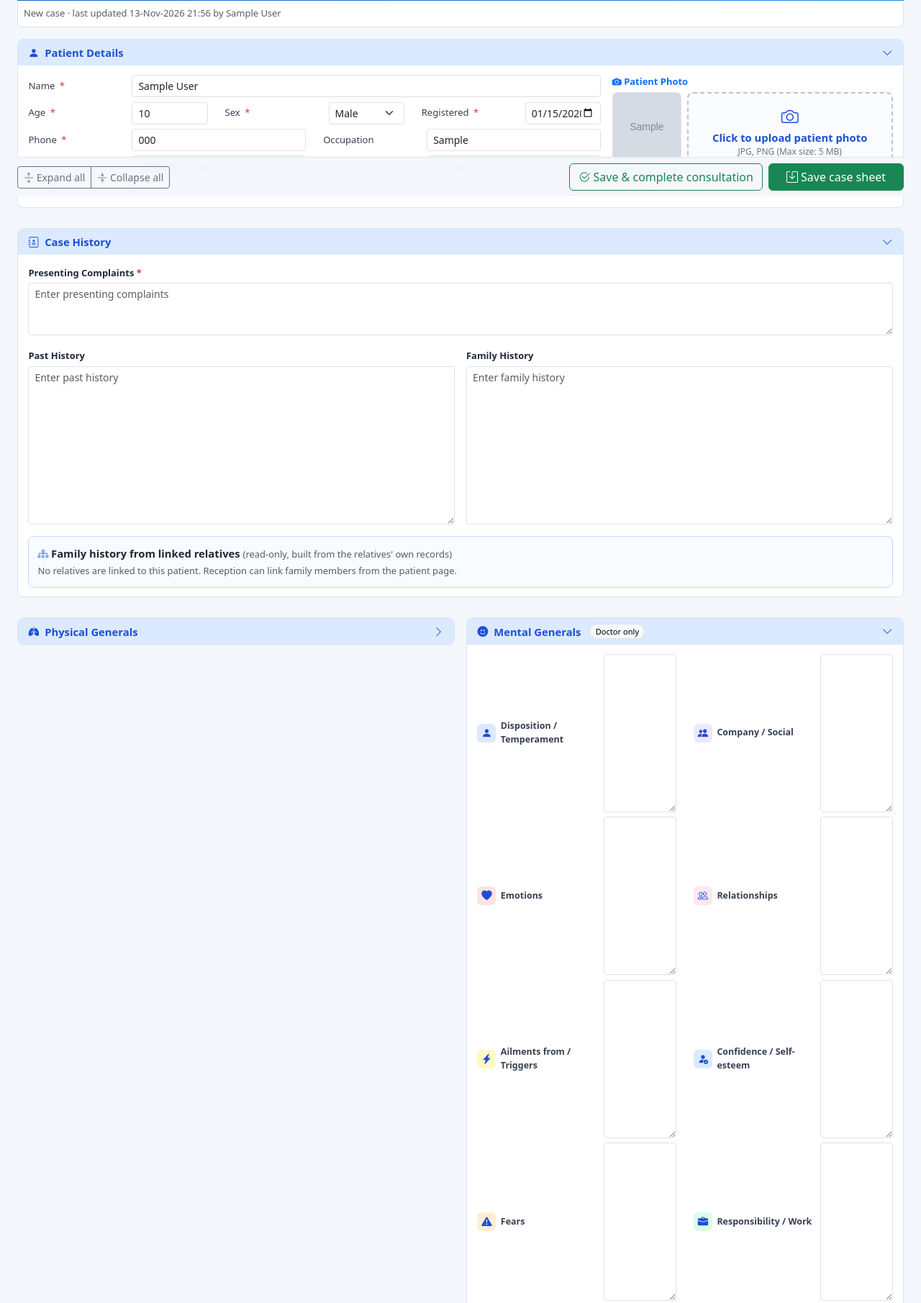
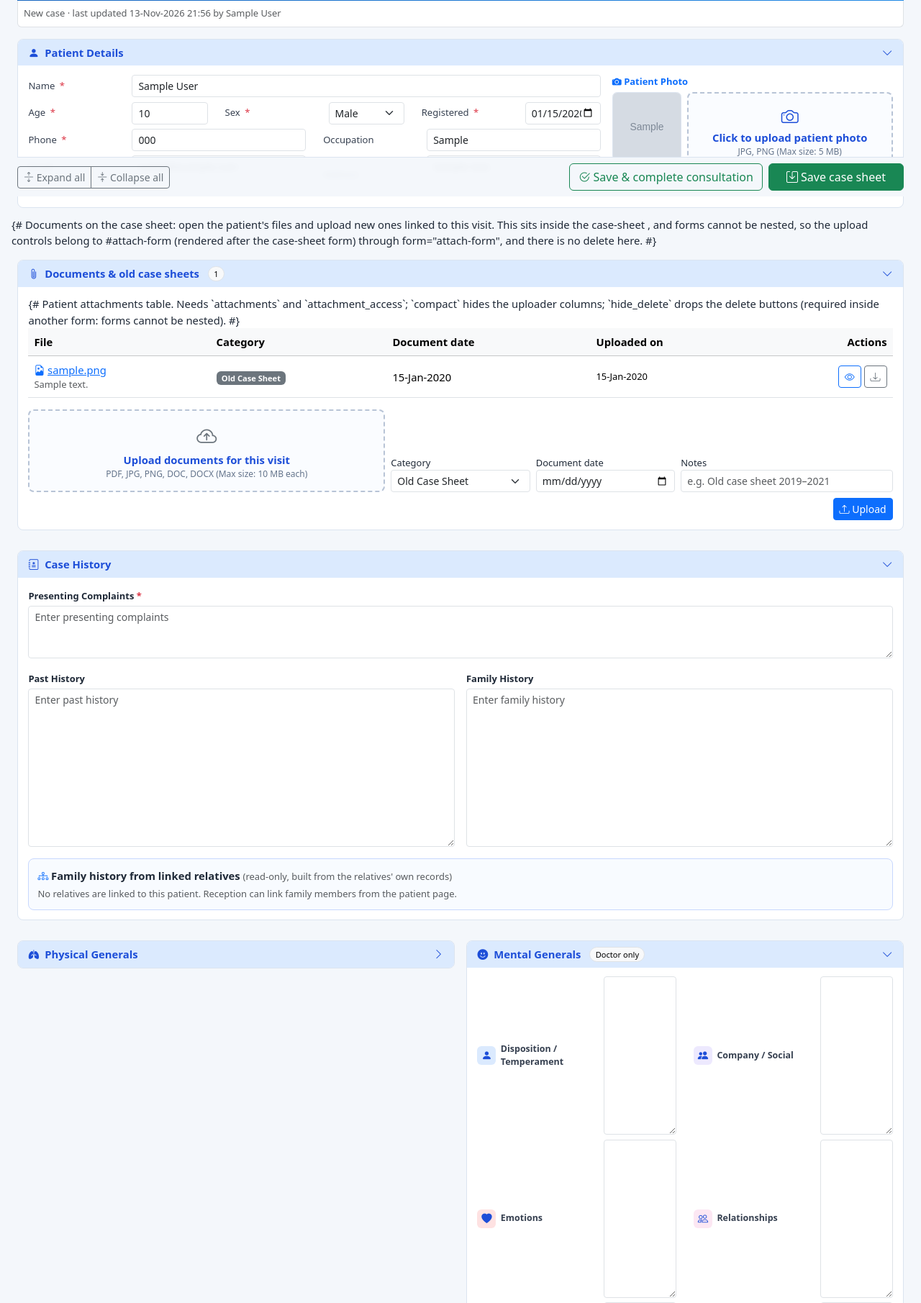
Before and after one commit to Akshith-2007/hamsahomeopathy, a Django app: page /visits/1/ in a window 1280 px wide. Shown: the part 527-2338 px from the top of the page at 72% size. Run offline with Django 5.2, Linux system fonts and the light colour scheme; a user stored in the database is signed in; data comes from the database, SQL or seed files in the repository; tables that the repository leaves empty hold one stand-in row (values such as "Sample post"); grey boxes marked "Sample" are stand-in pictures; data that the repository does not hold is empty; parts of the project's set-up code (start-up, migrations or seed data) failed here and were passed over; some libraries are stand-ins or nearby versions.

Commit message:
Case sheet: Documents panel to view and upload files during the visit
Sits right below Patient Details. Uploads go through fetch() so unsaved
case-sheet notes are kept, and are linked to the current visit. The upload
controls belong to a separate form (no nested forms); deleting stays on the
patient page.

Co-Authored-By: Claude Opus 5.5 <noreply@anthropic.com>

```diff
--- a/clinic/views.py
+++ b/clinic/views.py
@@ -9,6 +9,7 @@ from django.db import transaction
 from django.db.models import Case, Count, IntegerField, Prefetch, Q, Value, When
 from django.http import HttpResponse, JsonResponse
 from django.shortcuts import get_object_or_404, redirect, render
+from django.template.loader import render_to_string
 from django.urls import reverse
 from django.utils import timezone
 from django.utils.http import url_has_allowed_host_and_scheme
@@ -584,14 +585,23 @@ def attachment_upload(request, patient_pk):
     if request.POST.get("visit", "").isdigit():
         visit = m.Visit.objects.filter(pk=request.POST["visit"], patient=patient).first()
     errors += attachsvc.validate_uploads(files, request.user, category, document_date)
+    # The case sheet uploads with fetch() so the doctor's unsaved notes on that page are kept.
+    wants_json = request.headers.get("x-requested-with") == "fetch"
     if errors:
+        if wants_json:
+            return JsonResponse({"ok": False, "errors": errors}, status=400)
         for error in errors:
             messages.error(request, error)
         return redirect(back)
     created = attachsvc.attach(patient, files, category=category, description=request.POST.get("description", "").strip(),
                                document_date=document_date, visit=visit)
-    messages.success(request, f"{len(created)} file{'s' if len(created) != 1 else ''} attached to "
-                              f"{patient.full_name}'s record.")
+    message = f"{len(created)} file{'s' if len(created) != 1 else ''} attached to {patient.full_name}'s record."
+    if wants_json:
+        context = _attachments_context(request, patient)
+        html = render_to_string("clinic/_attachments.html", {**context, "compact": True, "hide_delete": True},
+                                request=request)
+        return JsonResponse({"ok": True, "message": message, "count": len(context["attachments"] or []), "html": html})
+    messages.success(request, message)
     return redirect(back)
 
 
--- a/static/js/case_record.js
+++ b/static/js/case_record.js
@@ -29,7 +29,7 @@
       files.forEach((f) => transfer.items.add(f));
       input.files = transfer.files;
       show();
-      markDirty();
+      markDirty({ target: input });
     });
   });
 
@@ -277,8 +277,9 @@
 
   /* --------------------------------------------------- unsaved changes */
   let dirty = false;
-  function markDirty() { dirty = true; }
   const recordForm = document.getElementById("case-record");
+  // The Documents panel sits inside the case sheet but belongs to #attach-form; it isn't an unsaved edit.
+  function markDirty(e) { if (!e || e.target.form === recordForm) dirty = true; }
   if (recordForm) {
     recordForm.addEventListener("input", markDirty);
     recordForm.addEventListener("change", markDirty);
@@ -287,4 +288,36 @@
       if (dirty) { e.preventDefault(); e.returnValue = ""; }
     });
   }
+
+  /* --------------------------------------------------- documents: upload without leaving the case sheet */
+  const attachForm = document.getElementById("attach-form");
+  const docs = document.getElementById("visit-documents");
+  if (attachForm && docs) {
+    const status = docs.querySelector("[data-attach-status]");
+    const submit = docs.querySelector("[data-attach-submit]");
+    const say = (text, cls) => { status.textContent = text; status.className = `small ${cls}`; };
+    attachForm.addEventListener("submit", async (e) => {
+      e.preventDefault();
+      submit.disabled = true;
+      say("Uploading…", "text-muted");
+      try {
+        const response = await fetch(attachForm.action, {
+          method: "POST", body: new FormData(attachForm), credentials: "same-origin",
+          headers: { "X-Requested-With": "fetch" },
+        });
+        const data = await response.json();
+        if (!data.ok) { say((data.errors || ["Upload failed."]).join(" "), "text-danger"); return; }
+        docs.querySelector("[data-attach-list]").innerHTML = data.html;
+        docs.querySelector("[data-attach-count]").textContent = data.count;
+        attachForm.reset();
+        docs.querySelectorAll("[data-upload] .chosen").forEach((el) => { el.textContent = ""; });
+        say(data.message, "text-success");
+      } catch (err) {
+        // Also a reply that isn't JSON, e.g. the proxy refusing a request over its size limit.
+        say("Upload failed. Check the connection and the file size, then try again.", "text-danger");
+      } finally {
+        submit.disabled = false;
+      }
+    });
+  }
 })();
--- a/templates/clinic/_attachments.html
+++ b/templates/clinic/_attachments.html
@@ -1,4 +1,5 @@
-{# Patient attachments table. Needs `attachments` and `attachment_access`; `compact` hides the uploader columns. #}
+{# Patient attachments table. Needs `attachments` and `attachment_access`; `compact` hides the uploader columns;
+   `hide_delete` drops the delete buttons (required inside another form: forms cannot be nested). #}
 <div class="table-responsive">
   <table class="table table-hover mb-0 align-middle">
     <thead class="table-light"><tr><th>File</th><th>Category</th><th>Document date</th>{% if not compact %}<th>Uploaded by</th>{% endif %}<th>Uploaded on</th><th class="text-end">Actions</th></tr></thead>
@@ -17,7 +18,7 @@
         <td class="text-end text-nowrap">
           <a class="btn btn-sm btn-outline-primary" href="{% url 'attachment_file' a.pk %}" target="_blank" rel="noopener" title="View"><i class="bi bi-eye"></i></a>
           <a class="btn btn-sm btn-outline-secondary" href="{% url 'attachment_file' a.pk %}?download=1" title="Download"><i class="bi bi-download"></i></a>
-          {% if attachment_access.delete %}
+          {% if attachment_access.delete and not hide_delete %}
           <form method="post" action="{% url 'attachment_delete' a.pk %}" class="d-inline" data-confirm="Remove “{{ a.original_filename }}” from this patient's record? A copy is kept in the audit trail.">{% csrf_token %}
             <input type="hidden" name="next" value="{{ request.get_full_path }}#attachments">
             <button class="btn btn-sm btn-outline-danger" title="Delete"><i class="bi bi-trash"></i></button>
--- /dev/null
+++ b/templates/clinic/_visit_documents.html
@@ -0,0 +1,42 @@
+{# Documents on the case sheet: open the patient's files and upload new ones linked to this visit.
+   This sits inside the case-sheet <form>, and forms cannot be nested, so the upload controls belong to
+   #attach-form (rendered after the case-sheet form) through form="attach-form", and there is no delete here. #}
+<div class="col-12" id="visit-documents">
+  <div class="sec">
+    <button type="button" class="sec-head" data-bs-toggle="collapse" data-bs-target="#body-documents" aria-controls="body-documents" aria-expanded="true">
+      <i class="bi bi-paperclip"></i> Documents &amp; old case sheets
+      <span class="badge rounded-pill text-bg-light border ms-1" data-attach-count>{{ attachments|length }}</span>
+      <i class="bi bi-chevron-down chev"></i>
+    </button>
+    <div id="body-documents" class="collapse show">
+      <div class="sec-body">
+        <div data-attach-list>{% include "clinic/_attachments.html" with compact=True hide_delete=True %}</div>
+        {% if attachment_access.upload %}
+        <div class="row g-2 mt-2 align-items-end no-print">
+          <div class="col-lg-5">
+            {% include "partials/upload_zone.html" with name="attachment_files" multiple=True accept=attachment_access.accept icon="cloud-arrow-up" label="Upload documents for this visit" hint=attachment_access.hint form_id="attach-form" %}
+          </div>
+          <div class="col-sm-4 col-lg-2">
+            <label class="form-label small mb-0" for="visit-att-category">Category</label>
+            <select name="category" id="visit-att-category" class="form-select form-select-sm" form="attach-form">
+              {% for value, label in attachment_access.categories %}<option value="{{ value }}" {% if value == attachment_access.default_category %}selected{% endif %}>{{ label }}</option>{% endfor %}
+            </select>
+          </div>
+          <div class="col-sm-4 col-lg-2">
+            <label class="form-label small mb-0" for="visit-att-date">Document date</label>
+            <input type="date" name="document_date" id="visit-att-date" class="form-control form-control-sm" form="attach-form">
+          </div>
+          <div class="col-sm-4 col-lg-3">
+            <label class="form-label small mb-0" for="visit-att-notes">Notes</label>
+            <input type="text" name="description" id="visit-att-notes" class="form-control form-control-sm" maxlength="500" form="attach-form" placeholder="e.g. Old case sheet 2019–2021">
+          </div>
+          <div class="col-12 d-flex flex-wrap align-items-center justify-content-end gap-2">
+            <span class="small" data-attach-status role="status"></span>
+            <button type="submit" form="attach-form" class="btn btn-sm btn-primary" data-attach-submit><i class="bi bi-upload"></i> Upload</button>
+          </div>
+        </div>
+        {% endif %}
+      </div>
+    </div>
+  </div>
+</div>
--- a/templates/clinic/visit_record.html
+++ b/templates/clinic/visit_record.html
@@ -107,6 +107,9 @@
       </div>
     </div></div></div>
   </div>
+
+  {# ------------------------------------------------ documents: view / upload during the visit #}
+  {% if attachments is not None %}{% include "clinic/_visit_documents.html" %}{% endif %}
 
   {# ------------------------------------------------ follow-up: compare with previous visit #}
   {% if visit.visit_type == 'FOLLOW_UP' and access.followup_assessment.view %}
@@ -470,6 +473,14 @@
 </form>
 {% endwith %}
 
+{% if attachments is not None and attachment_access.upload %}
+{# Owner of the Documents panel's upload controls (see clinic/_visit_documents.html). #}
+<form method="post" enctype="multipart/form-data" action="{% url 'attachment_upload' patient.pk %}" id="attach-form" class="d-none">{% csrf_token %}
+  <input type="hidden" name="next" value="{{ request.get_full_path }}#visit-documents">
+  <input type="hidden" name="visit" value="{{ visit.pk }}">
+</form>
+{% endif %}
+
 {% if family and access.family_consult.edit %}{% for entry in family %}
 <form method="post" action="{% url 'consult_through_family' entry.relative.pk %}" id="consult-{{ entry.relative.pk }}" class="d-none"
       data-confirm="Start a consultation for {{ entry.relative.full_name }} (not present), reported by {{ patient.full_name }}?">{% csrf_token %}
--- a/templates/partials/upload_zone.html
+++ b/templates/partials/upload_zone.html
@@ -3,6 +3,6 @@
   <div class="fw-semibold">{{ label|default:"Drop files here or click to upload" }}</div>
   <div class="hint">{{ hint }}</div>
   <div class="chosen"></div>
-  <input type="file" name="{{ name }}" accept="{{ accept }}"{% if multiple %} multiple{% endif %}>
+  <input type="file" name="{{ name }}" accept="{{ accept }}"{% if multiple %} multiple{% endif %}{% if form_id %} form="{{ form_id }}"{% endif %}>
 </label>
 {% for err in errors %}<div class="text-danger small mt-1">{{ err }}</div>{% endfor %}
```
Also changed, not shown: clinic/tests_attachments.py (+38 -0 lines).
